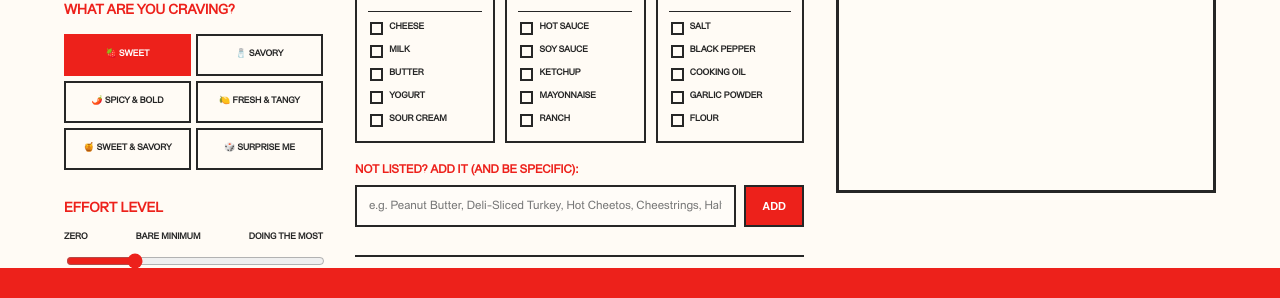
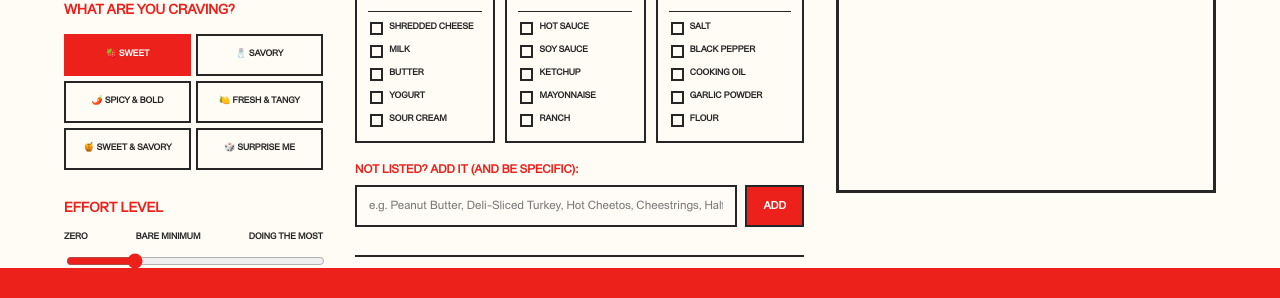
Before and after one commit to iolanilee/pantryraid, a plain HTML site: page index.html in a window 1280 px wide. Shown: the part 500-798 px from the top of the page. Drawn offline with Linux system fonts and the light colour scheme.

Commit message:
changed font on button

```diff
--- a/index.html
+++ b/index.html
@@ -356,8 +356,8 @@
               <div class="ingredient-checklist">
 
                 <label>
-                  <input type="checkbox" value="Cheese">
-                  <span>Cheese</span>
+                  <input type="checkbox" value="Shredded Cheese">
+                  <span>Shredded Cheese</span>
                 </label>
 
                 <label>
--- a/styles.css
+++ b/styles.css
@@ -584,9 +584,11 @@ input[type="checkbox"]:checked
 
   font-size: 11px;
 
-  font-weight: 800;
+  font-weight: 900;
 
   text-transform: uppercase;
+  font-family: "Syndicat Grotesk", sans-serif;
+
 
   cursor: pointer;
 }
```
